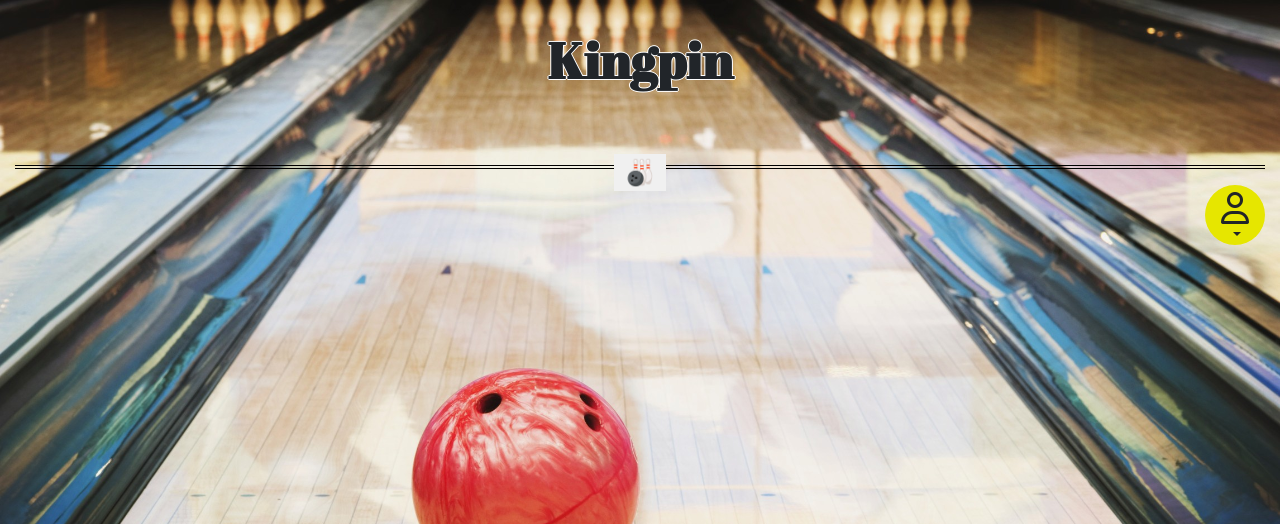
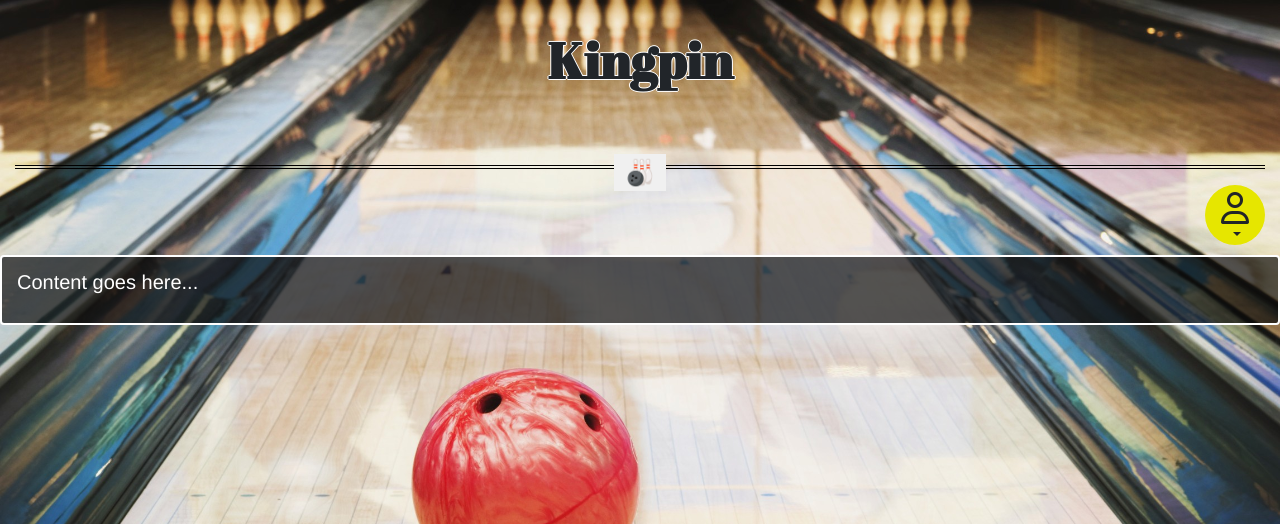
Before and after one commit to cjtrombley/KPTracker, a Django app: page /kpbt/ in a window 1280 px wide. Shown: the part 94-618 px from the top of the page. Run offline with Django 3.2, Linux system fonts and the light colour scheme; some libraries are stand-ins or nearby versions.

Commit message:
Added and styled special div block element for main content

```diff
--- a/kptracker_serv/kpbt/static/css/styles.css
+++ b/kptracker_serv/kpbt/static/css/styles.css
@@ -57,9 +57,11 @@ header, section, footer, aside, nav, main, article, figure {
     margin-bottom: 20px;
 }
 
+/*
 .dropdown:hover>.dropdown-menu {
     display: block;
 }
+*/
 
 .nav-bg, .foot-bg {
     background-color: #00CED1;  /* shade of darkturquoise */
@@ -177,6 +179,11 @@ input {
 
 .bg-trans {
     background-color: rgba(10,10,10,.68);
+}
+
+.border-style {
+    border: 2px #fff solid;
+    border-radius: 4px;
 }
 
 .login-icon {
--- a/kptracker_serv/templates/kpbt/index.html
+++ b/kptracker_serv/templates/kpbt/index.html
@@ -68,7 +68,6 @@
 	<div class="container-fluid">
     <div class="row">
       <div class="col-md-12">
-
       <h1 class="text-center mainhead font-weight-bolder margin-head">Kingpin</h1>
           <hr class="style15">
           <div class="dropdown" align="right">
@@ -91,13 +90,24 @@
                 {% endif %}
             </div>
           </div>
-
       </div>
     </div>
   </div>
-    </main>
+        <div class="pageContent bg-trans border-style">
+        {% block page_content %}
+        <div class="container-fluid">
+          <div class="row">
+          <div class="col-md-12">
+
+              <p class="text-white">Content goes here...</p>
 
 
+              </div>
+              </div>
+              </div>
+        {% endblock %}
+    </div>
+    </main>
       <footer class="foot-bg" id="footer">
 
             <div class="container-fluid">
```
